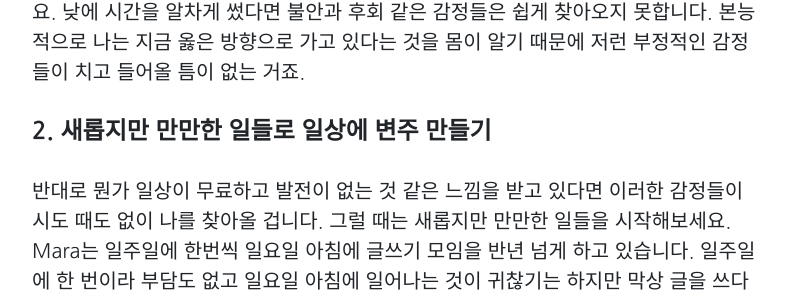
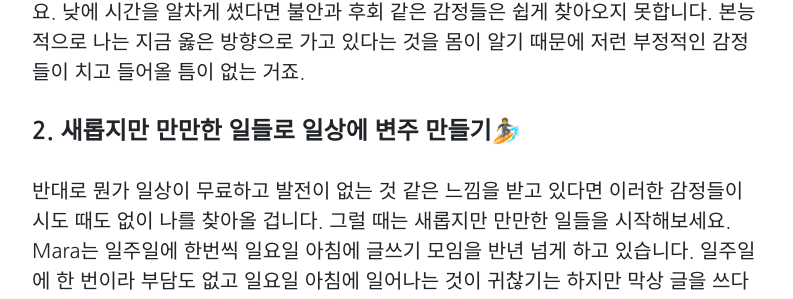
Before and after one commit to Marapro88/mara, a Jekyll site: the page built from _posts/Essay/2020-06-20-essay-how-to-get-over-insomnia.md, in a window 1280 px wide and 1400 px high, scrolled down 2233 px. Shown: the part 141-440 px from the top of the window, without its empty margins (243-1036 px from the left). Built offline with Jekyll 4.4.1, drawn with Linux system fonts in a browser that asks for light colours; comment, search, counter and statistics services are not loaded; some of the changed text lies outside the part shown.

Commit message:
0731 불면증 포스트 이모지 삽입

```diff
--- a/_posts/Essay/2020-06-20-essay-how-to-get-over-insomnia.md
+++ b/_posts/Essay/2020-06-20-essay-how-to-get-over-insomnia.md
@@ -31,7 +31,7 @@
 
 불면증을 이겨내는 첫 번째 방법은 낮시간을 잘 보내는 거예요. Mara는 업무시간에는 정말 빡세게 일합니다. 중간중간 티타임을 갖는 시간을 제외하면 업무시간에는 거의 딴짓을 하지 않고 엄청나게 몰입해서 일을 처리합니다. 이렇게 할 수 있는 이유는 지금 근무하는 회사에서 담당하는 업무가 Mara와 잘 맞는 업무이기 때문인 것 같아요. 물론 힘들기는 하지만 재미있는 힘듦인 거죠. 무엇보다 어떤 일들은 하면 할수록 내가 소모된다는 느낌을 받을 때가 있는데, 지금 근무하는 회사는 Mara가 가진 능력들을 활용해서 더욱 발전하고 있다는 느낌을 받습니다. 대신 몰입해서 일하고 야근은 잘 하지 않는 편입니다. 낮 시간을 잘 보내려면 본인이 즐겁게 일할 수 있고 몰입할 수 있는 일을 고르는 것이 중요한 것 같아요. 낮에 시간을 알차게 썼다면 불안과 후회 같은 감정들은 쉽게 찾아오지 못합니다. 본능적으로 나는 지금 옳은 방향으로 가고 있다는 것을 몸이 알기 때문에 저런 부정적인 감정들이 치고 들어올 틈이 없는 거죠.
 
-#### 2. 새롭지만 만만한 일들로 일상에 변주 만들기
+#### 2. 새롭지만 만만한 일들로 일상에 변주 만들기🏄
 
 반대로 뭔가 일상이 무료하고 발전이 없는 것 같은 느낌을 받고 있다면 이러한 감정들이 시도 때도 없이 나를 찾아올 겁니다. 그럴 때는 새롭지만 만만한 일들을 시작해보세요. Mara는 일주일에 한번씩 일요일 아침에 글쓰기 모임을 반년 넘게 하고 있습니다. 일주일에 한 번이라 부담도 없고 일요일 아침에 일어나는 것이 귀찮기는 하지만 막상 글을 쓰다 보면 주제를 고르고 내용을 구성하고 글을 가다듬는 사이에 잡생각들이 사라지게 되더라고요. 글을 다 쓰고 집에 돌아갈 때는 '그래 아침에 일어나서 글을 쓰러 나오길 잘했어' 같은 작은 성취감도 느끼게 됩니다. 이 시간이 일주일간 겪었던 여러 가지 좌절과 힘듦 에서 Mara를 다시 원점으로 돌려놓는 구원의 시간인 것 같아요.
 
@@ -39,7 +39,7 @@
 
 ![이미지2](/img/essay/01/just.jpg)
 
-#### 3. 하루 일과에 몸을 사용하는 시간 만들기
+#### 3. 하루 일과에 몸을 사용하는 시간 만들기🏃
 
 글 도입부에서 정신력 보다는 몸을 움직이는 것이 힘든 상황을 극복하는 더 쉬운 방법이다고 했잖아요? 그래서 Mara도 몸을 쓰기 시작합니다. 그런데 한 가지 문제가 있었어요. Mara는 운동을 정말 잘 못해서 금방 지치고 흥미도 잘 느끼지 못했습니다. 심지어 가끔 다치기도 했습니다. 😂
 
```
Also changed, not shown: _posts/Ignite/2020-07-26-ignite-simulation-skill.md (+1 -2 lines).
